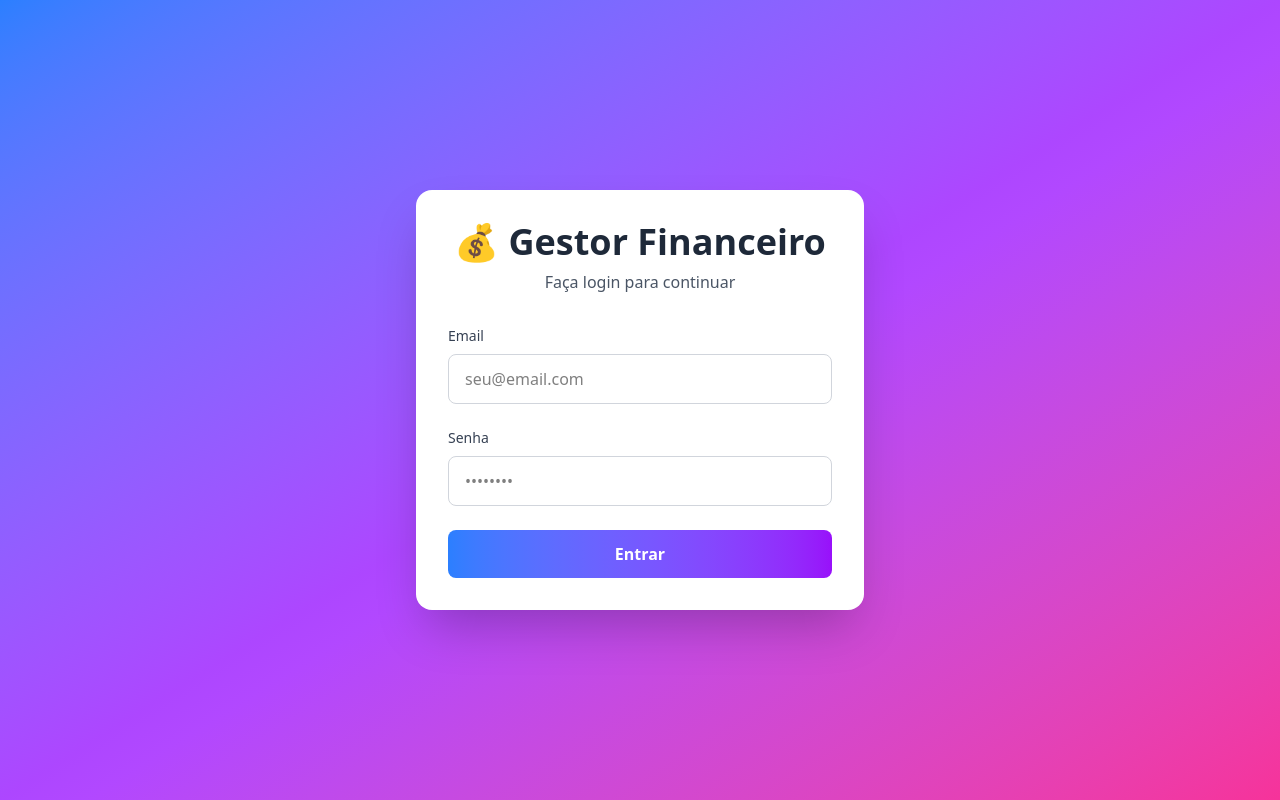
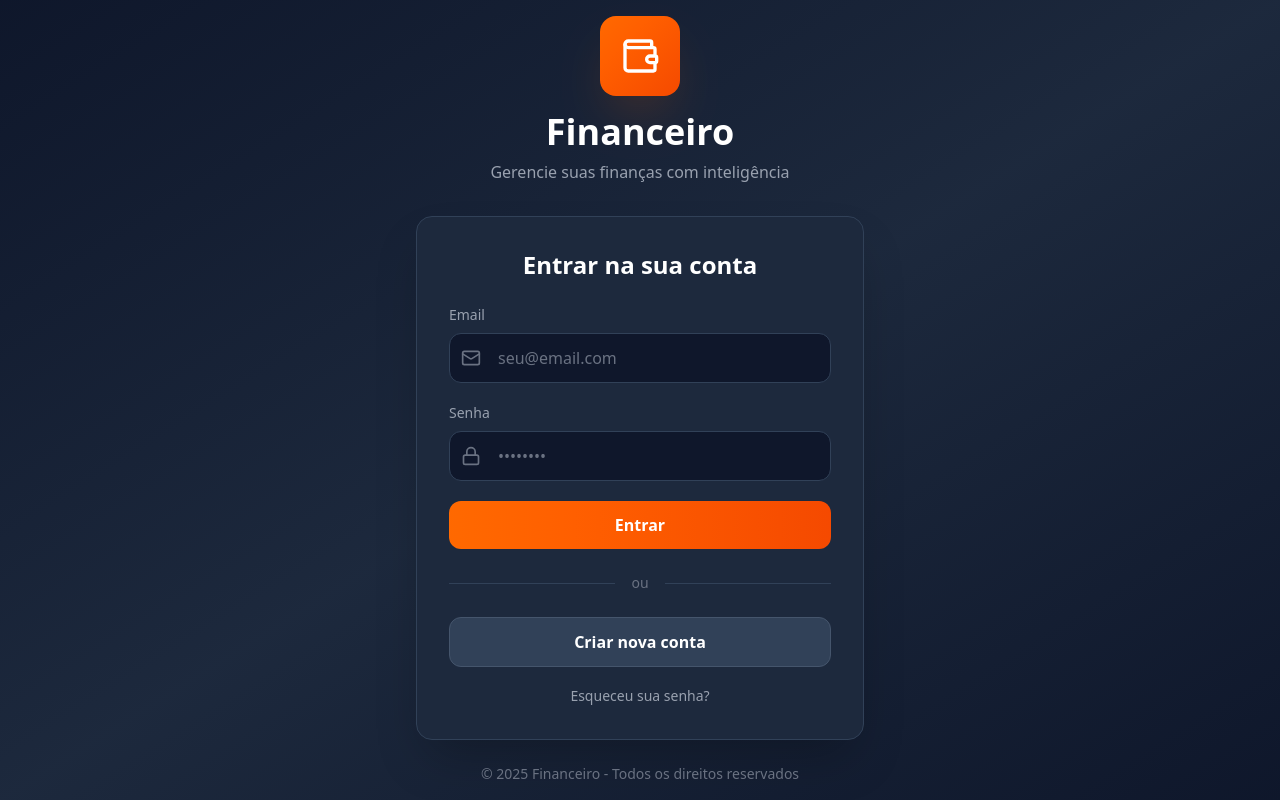
Before and after one commit to allancsilva-dev/gestor-financeiro, a React app in the folder frontend/: page /login in a window 1280 px wide. Built offline with nearby package versions, Linux system fonts and the light colour scheme; the HTML template or start-up script is replaced by a standard one.

Commit message:
feat: adiciona botão de cadastro na tela de login

```diff
--- a/frontend/src/pages/Login.tsx
+++ b/frontend/src/pages/Login.tsx
@@ -1,6 +1,7 @@
 import { useState, FormEvent } from 'react';
+import { useNavigate, Link } from 'react-router-dom';
 import { useAuth } from '../context/AuthContext';
-import { useNavigate } from 'react-router-dom';
+import { Wallet, Mail, Lock } from 'lucide-react';
 
 export default function Login() {
   const [email, setEmail] = useState('');
@@ -17,61 +18,103 @@ export default function Login() {
       await login(email, senha);
       navigate('/dashboard');
     } catch (error) {
-      console.error('Erro no login:', error);
+      console.log('Erro no login:', error);
     } finally {
       setLoading(false);
     }
   };
 
   return (
-    <div className="min-h-screen bg-gradient-to-br from-blue-500 via-purple-500 to-pink-500 flex items-center justify-center p-4">
-      <div className="bg-white rounded-2xl shadow-2xl w-full max-w-md p-8">
+    <div className="min-h-screen bg-gradient-to-br from-slate-900 via-slate-800 to-slate-900 flex items-center justify-center p-4">
+      <div className="w-full max-w-md">
+        {/* Logo e Título */}
         <div className="text-center mb-8">
-          <h1 className="text-4xl font-bold text-gray-800 mb-2">
-            💰 Gestor Financeiro
-          </h1>
-          <p className="text-gray-600">Faça login para continuar</p>
+          <div className="inline-flex items-center justify-center w-20 h-20 rounded-2xl bg-gradient-to-br from-orange-500 to-orange-600 shadow-2xl shadow-orange-500/20 mb-4">
+            <Wallet className="w-10 h-10 text-white" />
+          </div>
+          <h1 className="text-4xl font-bold text-white mb-2">Financeiro</h1>
+          <p className="text-gray-400">Gerencie suas finanças com inteligência</p>
         </div>
 
-        <form onSubmit={handleSubmit} className="space-y-6">
+        {/* Card de Login */}
+        <div className="bg-slate-800 rounded-2xl shadow-2xl border border-slate-700 p-8">
+          <h2 className="text-2xl font-bold text-white mb-6 text-center">
+            Entrar na sua conta
+          </h2>
+
+          <form onSubmit={handleSubmit} className="space-y-5">
+            {/* Email */}
             <div>
-            <label htmlFor="email" className="block text-sm font-medium text-gray-700 mb-2">
+              <label className="block text-sm font-medium text-gray-400 mb-2">
                 Email
               </label>
+              <div className="relative">
+                <Mail className="absolute left-3 top-1/2 transform -translate-y-1/2 text-gray-500 w-5 h-5" />
                 <input
-              id="email"
                   type="email"
                   value={email}
                   onChange={(e) => setEmail(e.target.value)}
+                  className="w-full bg-slate-900 border border-slate-700 rounded-xl pl-12 pr-4 py-3 text-white placeholder-gray-500 focus:ring-2 focus:ring-orange-500 focus:border-transparent transition"
+                  placeholder="seu@email.com"
                   required
-              className="w-full px-4 py-3 border border-gray-300 rounded-lg focus:ring-2 focus:ring-blue-500 focus:border-transparent outline-none transition"
-              placeholder="seu@email.com"
                 />
               </div>
+            </div>
 
+            {/* Senha */}
             <div>
-            <label htmlFor="senha" className="block text-sm font-medium text-gray-700 mb-2">
+              <label className="block text-sm font-medium text-gray-400 mb-2">
                 Senha
               </label>
+              <div className="relative">
+                <Lock className="absolute left-3 top-1/2 transform -translate-y-1/2 text-gray-500 w-5 h-5" />
                 <input
-              id="senha"
                   type="password"
                   value={senha}
                   onChange={(e) => setSenha(e.target.value)}
+                  className="w-full bg-slate-900 border border-slate-700 rounded-xl pl-12 pr-4 py-3 text-white placeholder-gray-500 focus:ring-2 focus:ring-orange-500 focus:border-transparent transition"
+                  placeholder="••••••••"
                   required
-              className="w-full px-4 py-3 border border-gray-300 rounded-lg focus:ring-2 focus:ring-blue-500 focus:border-transparent outline-none transition"
-              placeholder="••••••••"
                 />
               </div>
+            </div>
 
+            {/* Botão de Login */}
             <button
               type="submit"
               disabled={loading}
-            className="w-full bg-gradient-to-r from-blue-500 to-purple-600 text-white font-semibold py-3 rounded-lg hover:from-blue-600 hover:to-purple-700 transition-all disabled:opacity-50 disabled:cursor-not-allowed"
+              className="w-full bg-gradient-to-r from-orange-500 to-orange-600 text-white py-3 rounded-xl font-semibold hover:shadow-lg hover:shadow-orange-500/30 transition-all disabled:opacity-50 disabled:cursor-not-allowed"
             >
               {loading ? 'Entrando...' : 'Entrar'}
             </button>
           </form>
+
+          {/* Divisor */}
+          <div className="flex items-center my-6">
+            <div className="flex-1 border-t border-slate-700"></div>
+            <span className="px-4 text-sm text-gray-500">ou</span>
+            <div className="flex-1 border-t border-slate-700"></div>
+          </div>
+
+          {/* Botão de Cadastro */}
+          <Link to="/register">
+            <button className="w-full bg-slate-700 hover:bg-slate-600 text-white py-3 rounded-xl font-semibold transition-all border border-slate-600">
+              Criar nova conta
+            </button>
+          </Link>
+
+          {/* Link "Esqueci minha senha" (opcional) */}
+          <div className="mt-4 text-center">
+            <a href="#" className="text-sm text-gray-400 hover:text-orange-400 transition">
+              Esqueceu sua senha?
+            </a>
+          </div>
+        </div>
+
+        {/* Footer */}
+        <p className="text-center text-gray-500 text-sm mt-6">
+          © 2025 Financeiro - Todos os direitos reservados
+        </p>
       </div>
     </div>
   );
```
Lines whose indentation alone changed are shown as unchanged.
